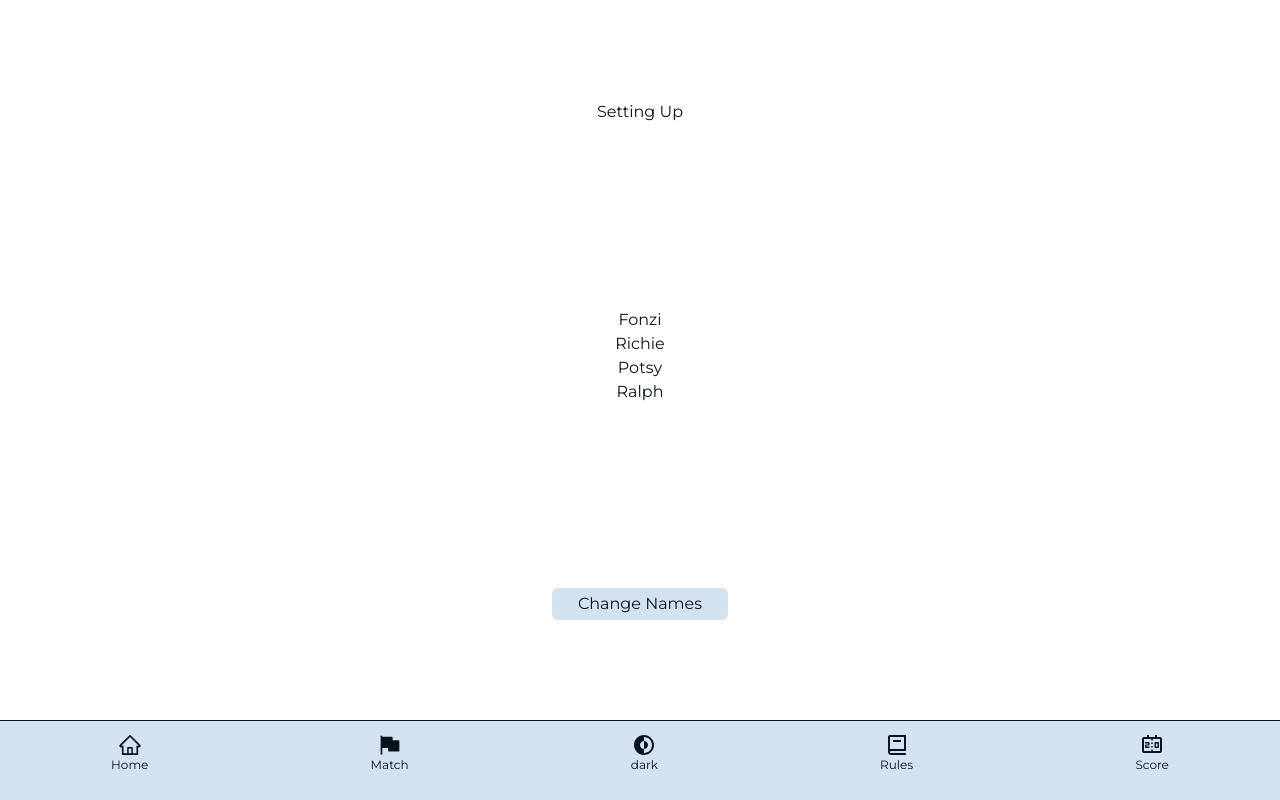
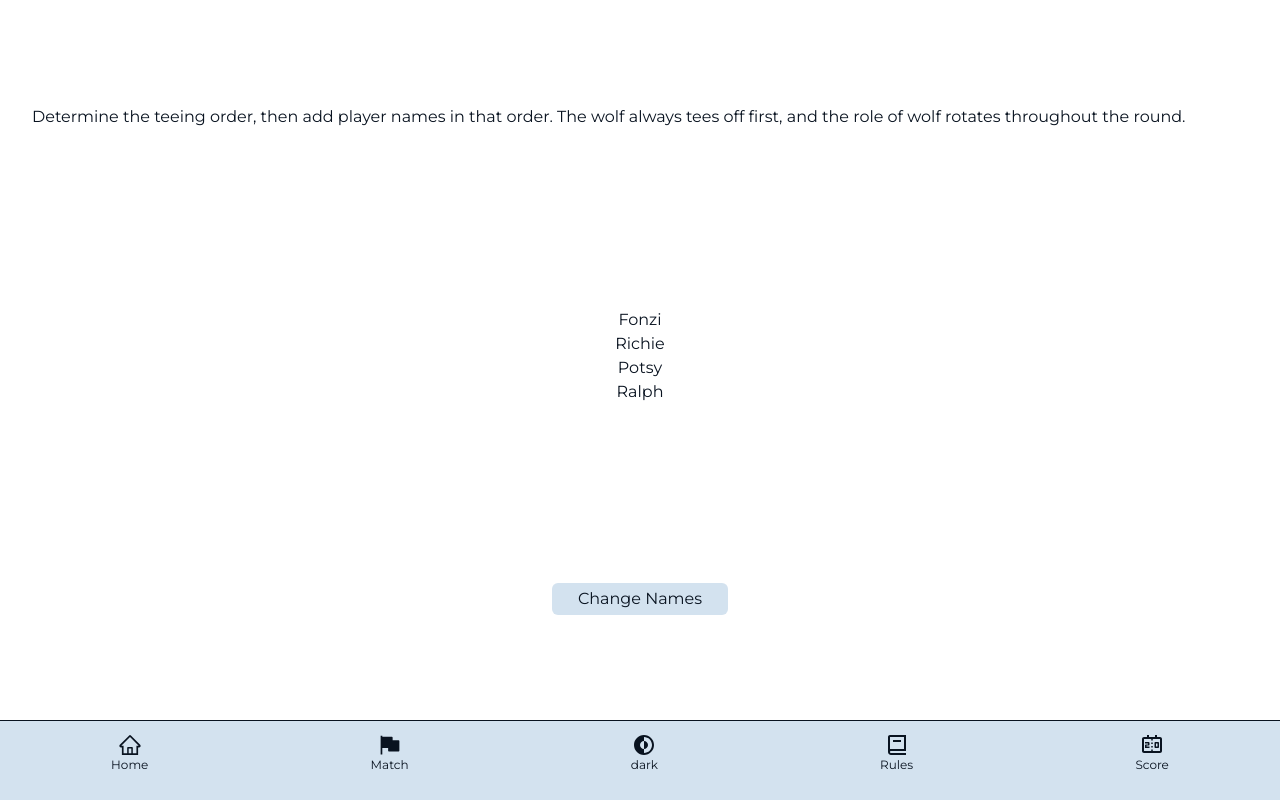
Before and after one commit to JohnStrandt/golf-games, a React (Vite) app: page /Match in a window 1280 px wide. Built offline with nearby package versions, Linux system fonts and the light colour scheme; a web font is replaced by a local one.

Commit message:
setup players, start play

```diff
--- a/src/components/Hole.jsx
+++ b/src/components/Hole.jsx
@@ -1,25 +1,30 @@
-/* eslint-disable react/prop-types */
+import { use } from "react";
+import { PlayerScore, Button, NavButton } from "./";
+import { MatchContext } from "../components/MatchContext";
 
-import { PlayerScore, Button, NavButton } from "./";
+const Hole = () => {
+  const { matchState } = use(MatchContext);
+  let players = matchState.players;
+  let par = 4;
+  let hole = 1;
 
-const Hole = ({ players, hole, par, prevHole, nextHole }) => {
   return (
     <div className="flex flex-col h-full justify-around">
       <div className="flex h-24 w-24 items-center justify-center rounded-full mx-auto bg-accent text-background">
         <span className=" text-5xl font-medium">{hole}</span>
       </div>
       <div className="flex flex-col gap-4">
-        <PlayerScore name={players[0]} score={par} isWolf={true} />
-        <PlayerScore name={players[1]} score={par} isWolf={false} />
-        <PlayerScore name={players[2]} score={par} isWolf={false} />
-        <PlayerScore name={players[3]} score={par} isWolf={false} />
+        <PlayerScore name={players[0].name} score={par} isWolf={true} />
+        <PlayerScore name={players[1].name} score={par} isWolf={false} />
+        <PlayerScore name={players[2].name} score={par} isWolf={false} />
+        <PlayerScore name={players[3].name} score={par} isWolf={false} />
       </div>
       <div className="flex w-full justify-center">
         <Button label="score" />
       </div>
       <div className="flex justify-around">
-        <NavButton action={prevHole} label="prev" />
-        <NavButton action={nextHole} label="next" />
+        <NavButton action={() => console.log("prev")} label="prev" />
+        <NavButton action={() => console.log("next")} label="next" />
       </div>
     </div>
   );
--- /dev/null
+++ b/src/components/WolfSetup.jsx
@@ -0,0 +1,49 @@
+/* eslint-disable react/prop-types */
+import { use } from "react";
+import { MatchContext } from "../components/MatchContext";
+
+const WolfSetup = ({ setReady }) => {
+  const { matchState, setMatchState } = use(MatchContext);
+
+  const updateName = (playerId, newName) => {
+    setMatchState((prevData) => ({
+      ...prevData,
+      players: prevData.players.map((player) =>
+        player.id === playerId ? { ...player, name: newName } : player,
+      ),
+    }));
+  };
+
+  const updateNames = () => {
+    updateName(1, "Fred");
+    updateName(2, "Barney");
+    updateName(3, "Wilma");
+    updateName(4, "Betty");
+    setReady(true);
+  };
+  // hello
+  return (
+    <section className="flex flex-col p-2 h-[calc(100vh-80px)] justify-around bg-background">
+      <div className="h-full text-primary text-center flex flex-col justify-around">
+        <p className="px-4 text-left">
+          Determine the teeing order, then add player names in that order. The
+          wolf always tees off first, and the role of wolf rotates throughout
+          the round.
+        </p>
+        <ul>
+          {matchState.players.map((player) => (
+            <li key={player.id}>{player.name}</li>
+          ))}
+        </ul>
+        <button
+          className="bg-base w-44 py-1 rounded-md mx-auto"
+          onClick={updateNames}
+        >
+          Change Names
+        </button>
+      </div>
+    </section>
+  );
+};
+
+export default WolfSetup;
--- a/src/components/index.js
+++ b/src/components/index.js
@@ -5,5 +5,18 @@ import Input from "./Input";
 import Setup from "./Setup";
 import WolfIcon from "./WolfIcon";
 import Hole from "./Hole";
+import WolfSetup from "./WolfSetup";
+import { MatchContext } from "./MatchContext";
+// curlies when you dont give a default export
 
-export { PlayerScore, Button, NavButton, Input, Setup, WolfIcon, Hole };
+export {
+  PlayerScore,
+  Button,
+  NavButton,
+  Input,
+  Setup,
+  WolfIcon,
+  Hole,
+  WolfSetup,
+  MatchContext,
+};
--- a/src/sections/Match.jsx
+++ b/src/sections/Match.jsx
@@ -1,71 +1,12 @@
-import { useState, useContext } from "react";
-import { Hole } from "../components";
-import { MatchContext } from "../components/MatchContext";
-
+import { Hole, WolfSetup } from "../components";
+import { useState } from "react";
 const Match = () => {
-  const { matchState, setMatchState } = useContext(MatchContext);
-
-  const setName = (playerId, newName) => {
-    setMatchState((prevData) => ({
-      ...prevData,
-      players: prevData.players.map((player) =>
-        player.id === playerId ? { ...player, name: newName } : player,
-      ),
-    }));
-  };
-
-  const [hole, setHole] = useState(1);
-  let players = ["A", "B", "C", "D"];
-  let par = 4;
-
-  const nextHole = () => {
-    let next = hole + 1;
-    if (next > 18) next = 1;
-    setHole(next);
-  };
-
-  const prevHole = () => {
-    let prev = hole - 1;
-    if (prev < 1) prev = 18;
-    setHole(prev);
-  };
-
-  const handleClick = () => {
-    setName(1, "Fred");
-    setName(2, "Barney");
-    setName(3, "Wilma");
-    setName(4, "Betty");
-  };
-
-  let ready = false;
+  let [ready, setReady] = useState(false);
 
   return (
     <section className="flex flex-col p-2 h-[calc(100vh-80px)] justify-around bg-background">
-      {!ready && (
-        <div className="h-full text-primary text-center flex flex-col justify-around">
-          <p>Setting Up</p>
-          <ul>
-            {matchState.players.map((player) => (
-              <li key={player.id}>{player.name}</li>
-            ))}
-          </ul>
-          <button
-            className="bg-base w-44 py-1 rounded-md mx-auto"
-            onClick={handleClick}
-          >
-            Change Names
-          </button>
-        </div>
-      )}
-      {ready && (
-        <Hole
-          players={players}
-          hole={hole}
-          par={par}
-          nextHole={nextHole}
-          prevHole={prevHole}
-        />
-      )}
+      {!ready && <WolfSetup setReady={setReady} />}
+      {ready && <Hole />}
     </section>
   );
 };
--- a/vite.config.js
+++ b/vite.config.js
@@ -2,8 +2,6 @@ import { defineConfig } from "vite";
 import react from "@vitejs/plugin-react";
 import { VitePWA } from "vite-plugin-pwa";
 
-// background_color: "ffffff",
-// theme_color: "#000000",
 export default defineConfig({
   plugins: [
     react(),
@@ -14,10 +12,8 @@ export default defineConfig({
         short_name: "Wolf",
         description: "A collection of popular golf wager games",
         display: "standalone",
-        apple_mobile_web_app_capable: "yes",
-        mobile_web_app_capable: "yes",
-        apple_mobile_web_app_status_bar_style: "black-translucent",
-        // theme_color: "#000000",
+        background_color: "ffffff",
+        theme_color: "#000000",
         icons: [
           {
             src: "favicons/apple-touch-icon.png",
```
